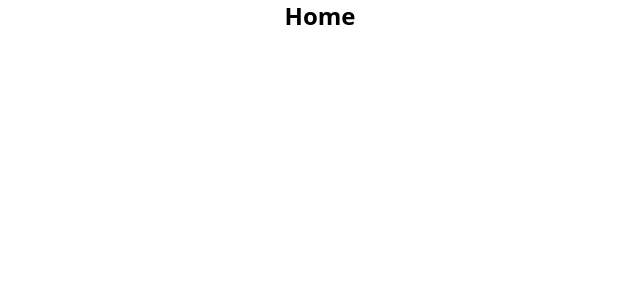
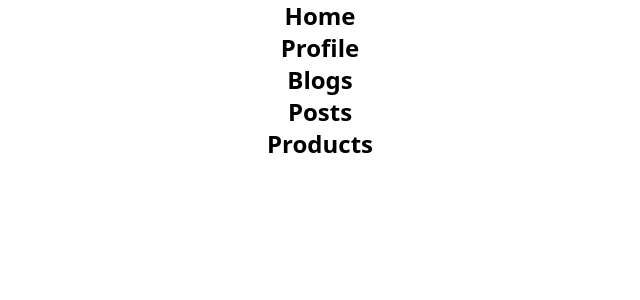
Before and after one commit to iamharshtambe/next-rampup, a Next.js app in the folder 01-routing/: page / in a window 1280 px wide. Shown: the top 300 px of the page, without its empty margins (320-960 px from the left). Built offline with nearby package versions, Linux system fonts and the light colour scheme.

Commit message:
add link to all routes

```diff
--- a/01-routing/src/app/page.tsx
+++ b/01-routing/src/app/page.tsx
@@ -1,7 +1,27 @@
+import Link from 'next/link';
+
 export default function Home() {
   return (
     <div>
-      <h1 className="font-bold text-2xl text-center">Home</h1>
+      <Link href="/">
+        <h1 className="font-bold text-2xl text-center">Home</h1>
+      </Link>
+
+      <Link href="/profile">
+        <h2 className="font-bold text-2xl text-center">Profile</h2>
+      </Link>
+
+      <Link href="/blogs">
+        <h2 className="font-bold text-2xl text-center">Blogs</h2>
+      </Link>
+
+      <Link href="/posts">
+        <h2 className="font-bold text-2xl text-center">Posts</h2>
+      </Link>
+
+      <Link href="/products">
+        <h2 className="font-bold text-2xl text-center">Products</h2>
+      </Link>
     </div>
   );
 }
```
